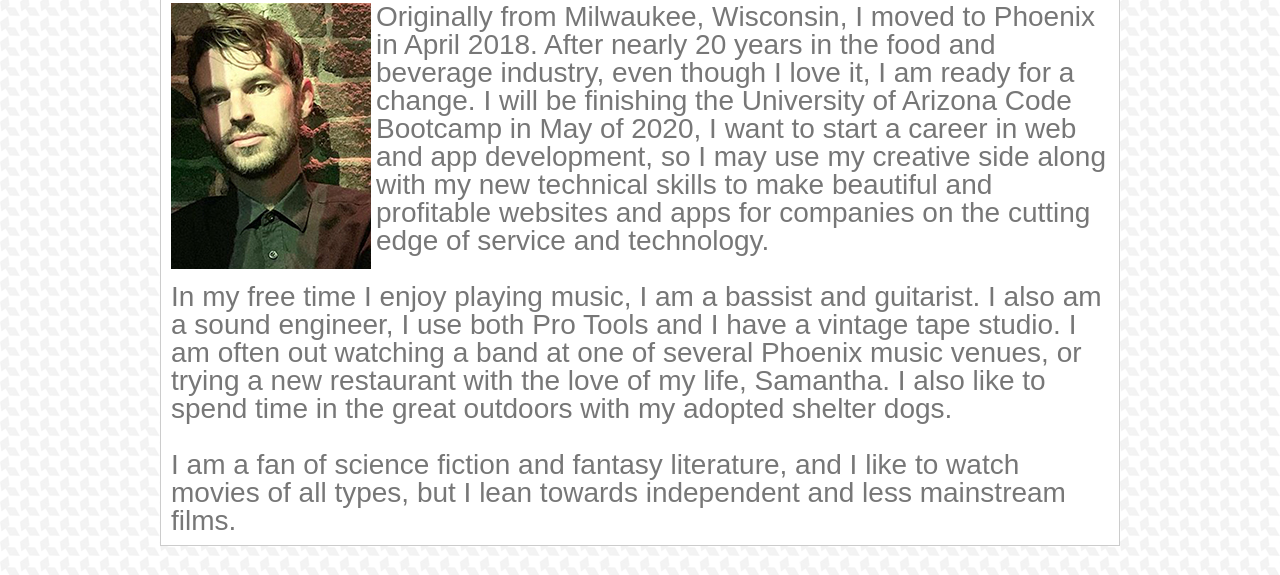
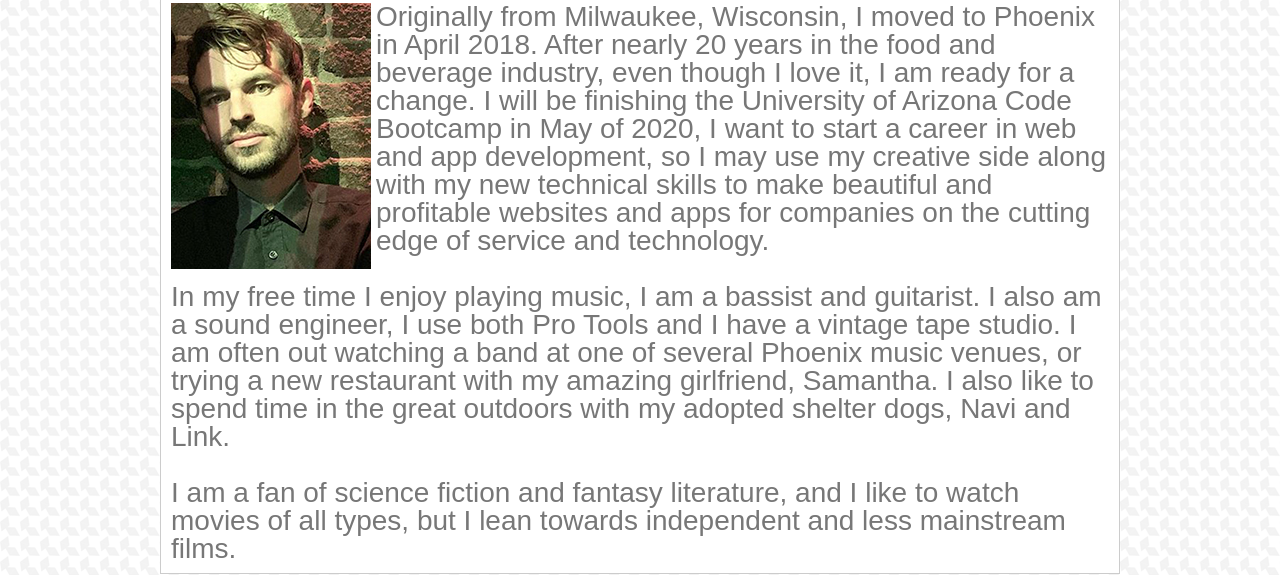
Before and after one commit to phil4lif/final-basic-portfolio, a plain HTML site: page index.html in a window 1280 px wide. Shown: the part 244-819 px from the top of the page. Drawn offline with Linux system fonts and the light colour scheme.

```diff
--- a/index.html
+++ b/index.html
@@ -34,7 +34,7 @@
 
         <p class="bio">   Originally from Milwaukee, Wisconsin, I moved to Phoenix in April 2018. After nearly 20 years in the food and beverage industry, even though I love it, I am ready for a change. I will be finishing the University of Arizona Code Bootcamp in May of 2020, I want to start a career in web and app development, so I may use my creative side along with my new technical skills to make beautiful and profitable websites and apps for companies on the cutting edge of service and technology.</p>
 <br>
-        <p>   In my free time I enjoy playing music, I am a bassist and guitarist. I also am a sound engineer, I use both Pro Tools and I have a vintage tape studio.  I am often out watching a band at one of several Phoenix music venues, or trying a new restaurant with the love of my life, Samantha.  I also like to spend time in the great outdoors with my adopted shelter dogs.
+        <p>   In my free time I enjoy playing music, I am a bassist and guitarist. I also am a sound engineer, I use both Pro Tools and I have a vintage tape studio.  I am often out watching a band at one of several Phoenix music venues, or trying a new restaurant with my amazing girlfriend, Samantha.  I also like to spend time in the great outdoors with my adopted shelter dogs, Navi and Link.
         </p>
 <br>
         <p>   I am a fan of science fiction and fantasy literature, and I like to watch movies of all types, but I lean towards independent and less mainstream films.</p>
```
